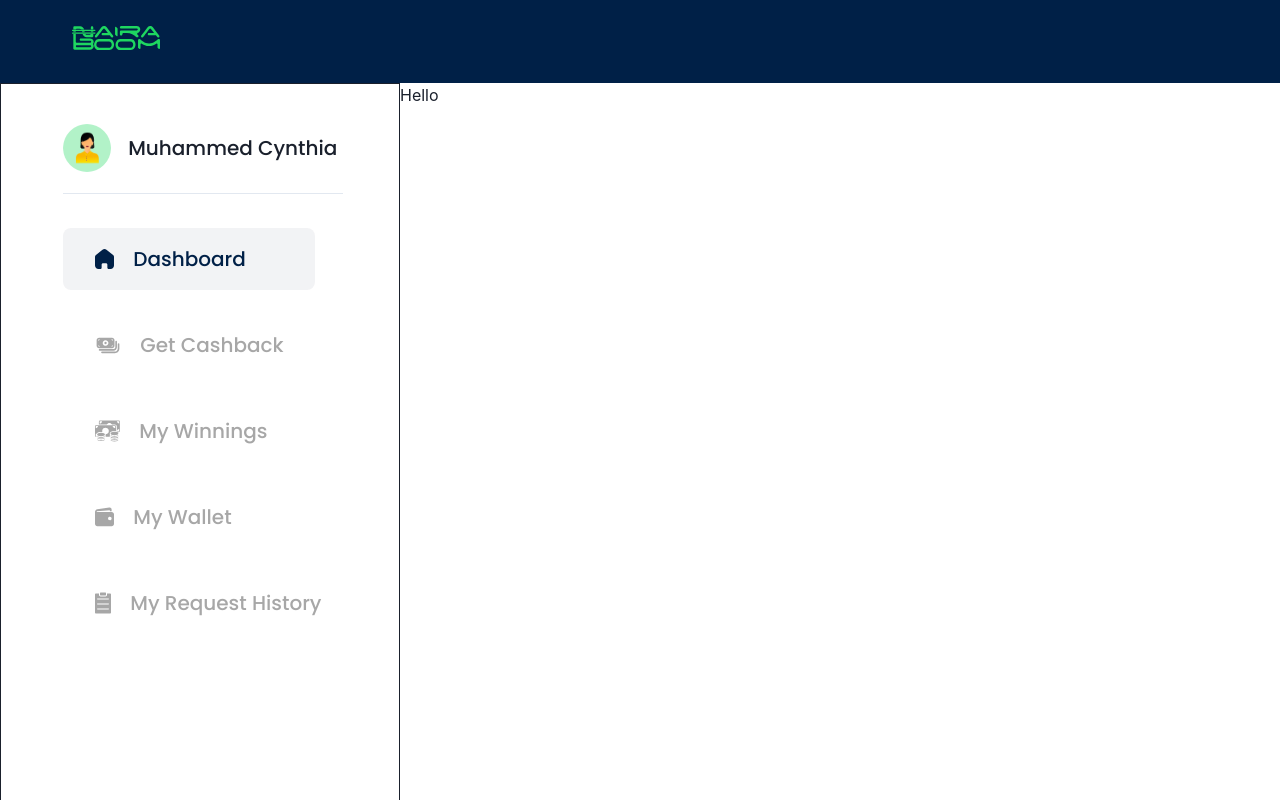
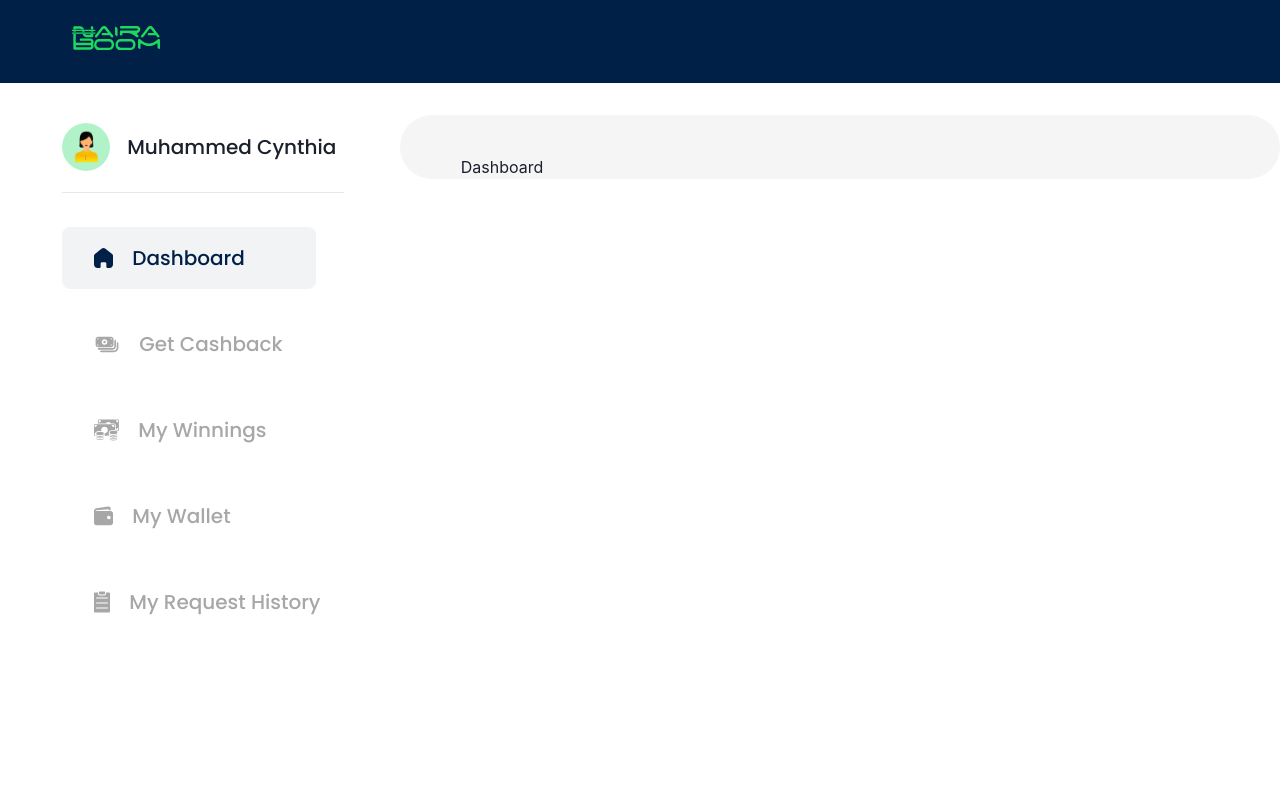
Before and after one commit to iam-benjamen/nairaboom-dashboard, a Next.js app: page / in a window 1280 px wide. Shown: the top 800 px of the page. Built offline with nearby package versions, Linux system fonts and the light colour scheme.

Commit message:
index page started

```diff
--- a/components/ActiveLink.js
+++ b/components/ActiveLink.js
@@ -4,7 +4,7 @@ import { Box, Link, Text } from "@chakra-ui/react";
 
 const ActiveLink = (props) => {
   return (
-    <NextLink href={props.href} passHref key={props.key}>
+    <NextLink href={props.href} passHref>
       <Box
         borderRadius={"8px"}
         as={Link}
--- a/components/SideNav.js
+++ b/components/SideNav.js
@@ -88,8 +88,7 @@ const SideNav = () => {
       w="25rem"
       bgColor={"white"}
       h={"max-content"}
-      // position={"fixed"}
-      left={0}
+
       float="left"
       display="flex"
       flexDir="column"
@@ -98,7 +97,6 @@ const SideNav = () => {
       pr="3.5rem"
       pb="9.3rem"
       fontFamily={"poppins"}
-      border="1px solid"
     >
       <Box pb={"1.3rem"} display={"flex"} alignItems="center" gap="1.05rem">
         <Avatar
--- a/pages/_document.js
+++ b/pages/_document.js
@@ -4,6 +4,7 @@ export default function Document() {
   return (
     <Html>
       <Head>
+
         <link rel="preconnect" href="https://fonts.googleapis.com" />
         <link rel="preconnect" href="https://fonts.gstatic.com" crossOrigin />
         <link
--- a/pages/index.js
+++ b/pages/index.js
@@ -8,7 +8,18 @@ export default function Home() {
         <title>NairaBoom-Dashboard</title>
         <meta name="description" content="Generated by create next app" />
       </Head>
-      <Text>Hello</Text>
+      <Box
+        bgColor={"#F5F5F5"}
+        borderRadius="2rem"
+        mt="2rem"
+        mb="4.8rem"
+        pl="3.8rem"
+        pt="2.5rem"
+        float="right"
+        width={"calc(100% - 25rem)"}
+      >
+        <Text>Dashboard</Text>
+      </Box>
     </Box>
   );
 }
```
Also changed, not shown: 1 other file (tests, documents, lock files or other folders).
